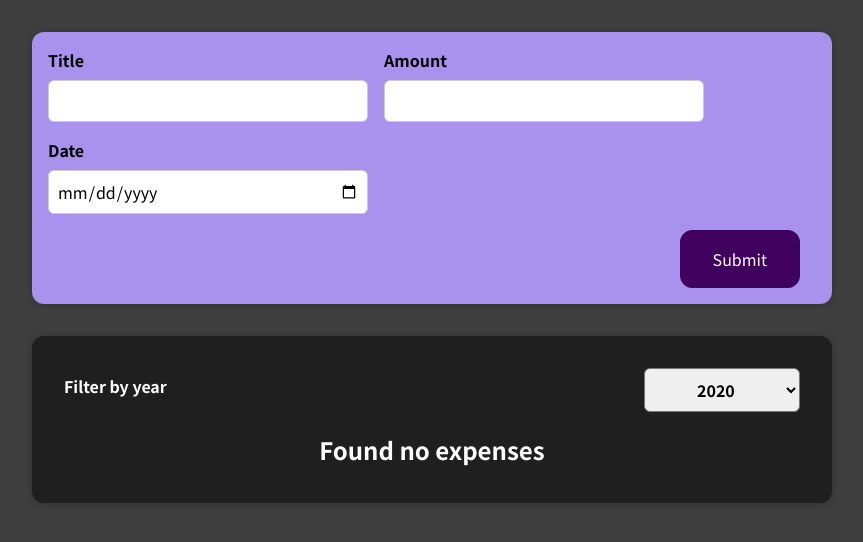
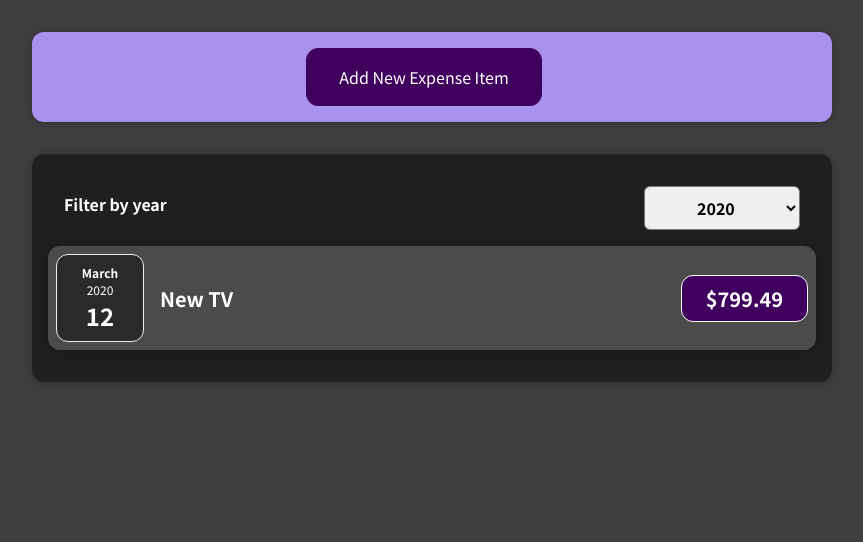
Before and after one commit to EHeathcote/ExpenseTracker, a React (Create React App) app: page / in a window 1280 px wide. Shown: the top 542 px of the page, without its empty margins (208-1071 px from the left). Built offline with nearby package versions, Linux system fonts and the light colour scheme.

Commit message:
making expense form appear conditonally with buttons

```diff
--- a/src/App.js
+++ b/src/App.js
@@ -13,7 +13,7 @@ const DUMMY_EXPENSES = [
     id: "e2",
     title: "New TV",
     amount: 799.49,
-    date: new Date(2021, 2, 12),
+    date: new Date(2020, 2, 12),
   },
   {
     id: "e3",
--- a/src/components/Expenses/ExpenseList.js
+++ b/src/components/Expenses/ExpenseList.js
@@ -3,11 +3,13 @@ import ExpenseItem from "./ExpenseItem";
 import "./ExpenseList.css";
 
 const ExpenseList = (props) => {
+  // filtered expenses passed through as prop, if no filtered expenses, display warning message jsx element
   if (props.filteredExpenses.length === 0) {
     return <h2 className="expenses-list__fallback">Found no expenses</h2>;
   }
   return (
     <ul className="expenses-list">
+      {/* output expense item array */}
       {props.filteredExpenses.map((expense) => (
         <ExpenseItem
           key={expense.id}
--- a/src/components/Expenses/Expenses.js
+++ b/src/components/Expenses/Expenses.js
@@ -25,6 +25,7 @@ function Expenses(props) {
           selected={filteredYear}
         />
         {/* use map  array method to transform array of objects into an array of jsx elements,  could  use ternary operator to display conditional message or abuse the js && operator which only allows right side to occur if left is true or move logic above, as shown*/}
+        {/* pass through the filtered expenses array as a prop */}
         <ExpenseList filteredExpenses={filteredExpenses} />
       </Card>
     </div>
--- a/src/components/NewExpense/ExpenseForm.js
+++ b/src/components/NewExpense/ExpenseForm.js
@@ -34,6 +34,7 @@ const ExpenseForm = (props) => {
     //   enteredDate: event.target.value,
     // });
   };
+
   const submitHandler = (event) => {
     //   regular javascript behavior
     event.preventDefault();
@@ -47,6 +48,7 @@ const ExpenseForm = (props) => {
     setEnteredTitle("");
     setEnteredAmount("");
     setEnteredDate("");
+    props.onCloseExpenseForm();
   };
 
   return (
@@ -82,6 +84,9 @@ const ExpenseForm = (props) => {
         </div>
       </div>
       <div className="new-expense__actions">
+        <button type="button" onClick={props.onCloseExpenseForm}>
+          Cancel
+        </button>
         <button type="submit">Submit</button>
       </div>
     </form>
--- a/src/components/NewExpense/NewExpense.js
+++ b/src/components/NewExpense/NewExpense.js
@@ -1,4 +1,4 @@
-import React from "react";
+import React, { useState } from "react";
 import ExpenseForm from "./ExpenseForm.js";
 import "./NewExpense.css";
 
@@ -12,11 +12,67 @@ const NewExpense = (props) => {
     props.onAddExpense(expenseData);
   };
 
-  return (
-    <div className="new-expense">
-      <ExpenseForm onSaveExpenseData={saveExpenseDataHandler} />
-    </div>
+  const [showExpenseForm, setShowExpenseForm] = useState(false);
+  const showExpenseFormHandler = () => {
+    setShowExpenseForm(true);
+  };
+  const closeExpenseFormHandler = () => {
+    setShowExpenseForm(false);
+  };
+  let FormContent = (
+    <button onClick={showExpenseFormHandler}>Add New Expense Item</button>
   );
+
+  if (showExpenseForm) {
+    FormContent = (
+      <ExpenseForm
+        onSaveExpenseData={saveExpenseDataHandler}
+        onCloseExpenseForm={closeExpenseFormHandler}
+      />
+    );
+  }
+
+  return <div className="new-expense">{FormContent}</div>;
 };
 
 export default NewExpense;
+
+// when submit is clicked go through submitHandler flow to make new item and display:  <form onSubmit={submitHandler}><button>Add New Expense Item</button></form>
+
+// when cancel clicked, don't go through submitHandler, just display:
+/* <form onSubmit={submitHandler}><button>Add New Expense Item</button></form> */
+
+// when add new expense item is clicked, display: <div> <div className="new-expense__controls">
+//     <div className="new-expense__control">
+//     <label>Title</label>
+//     <input
+//       type="text"
+//       value={enteredTitle}
+//       onChange={titleChangeHandler}
+//     />
+//   </div>
+//   <div className="new-expense__control">
+//     <label>Amount</label>
+//     <input
+//       type="number"
+//       min="0.01"
+//       step="0.01"
+//       value={enteredAmount}
+//       onChange={amountChangeHandler}
+//     />
+//   </div>
+//   <div className="new-expense__control">
+//     <label>Date</label>
+//     <input
+//       type="date"
+//       min="2019-01-01"
+//       max="2022-12-31"
+//       value={enteredDate}
+//       onChange={dateChangeHandler}
+//     />
+//   </div>
+// </div>
+// <div className="new-expense__actions">
+//   <button>Cancel</button>
+//   <button type="submit">Submit</button>
+// </div> </div>
```
